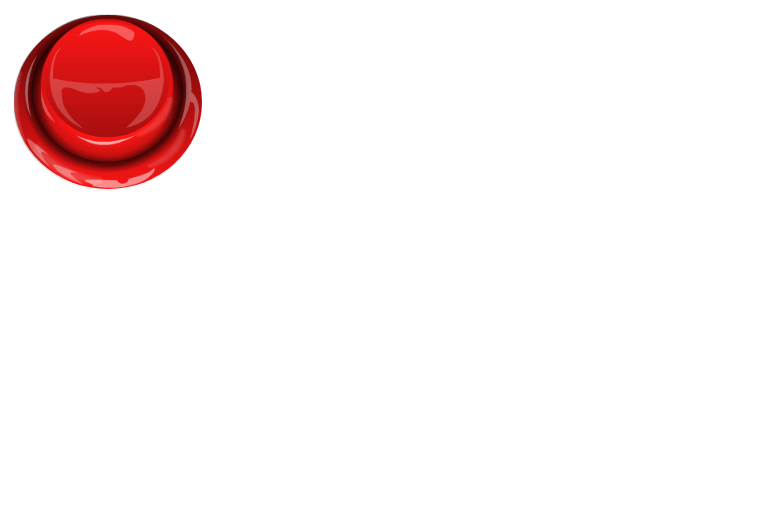
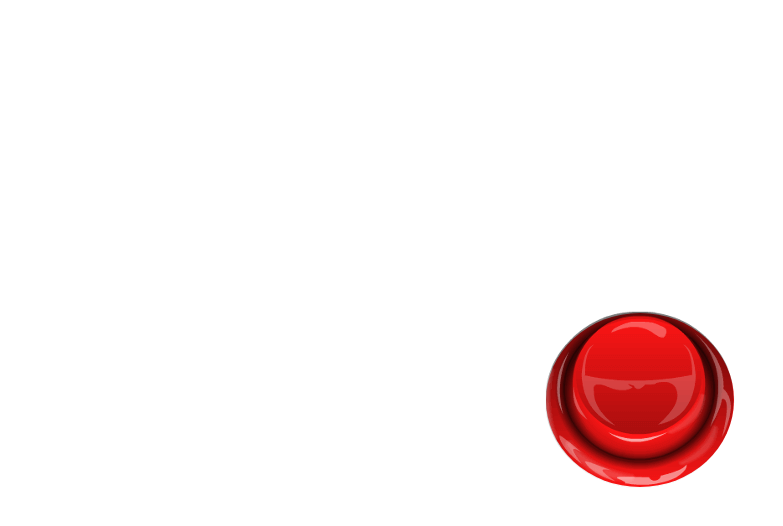
Before and after one commit to claraharguindey/arcade-button, a plain HTML site: page index.html in a window 1280 px wide. Shown: the whole page, without its empty margins (0-783 px from the left). Drawn offline with Linux system fonts and the light colour scheme.

Commit message:
center button

```diff
--- a/styles.css
+++ b/styles.css
@@ -1,13 +1,42 @@
+body {
+  width: 100vw;
+  height: 100vh;
+  display: flex;
+  justify-content: center;
+  align-items: center;
+  margin: 0;
+  overflow: hidden;
+}
+
+#instant-page-button {
+  position: relative;
+  display: flex;
+  justify-content: center;
+  align-items: center;
+}
 
 .circle {
   border-radius: 50%;
+}
+
+.large-button-background {
+  width: 188px;
+  height: 174px;
+  position: absolute;
+  top: 50%;
+  left: 50%;
+  transform: translate(-50%, -50%);
+  background-color: #ff1616;
 }
 
 .large-button {
   width: 200px;
   height: 190px;
   position: absolute;
-    background: url('transparent_button_sprite.png') no-repeat;
+  top: 50%;
+  left: 50%;
+  transform: translate(-50%, -50%);
+  background: url("transparent_button_sprite.png") no-repeat;
   background-position: -5px -5px;
   border: 0;
   display: block;
@@ -15,19 +44,16 @@
 }
 
 .large-button:focus {
-    background: url('transparent_button_sprite.png') no-repeat;
   background-position: -5px -5px;
 }
 
 .large-button:active {
-    background: url('transparent_button_sprite.png') no-repeat ;
   background-position: -215px -5px;
 }
 
-.large-button-background {
-    width: 188px;
-    height: 174px;
-    margin-top: 7px;
-    margin-left: 6px;
+.large-button-shadow {
   position: absolute;
+  top: 50%;
+  left: 50%;
+  transform: translate(-50%, -50%);
 }
```
Lines whose indentation alone changed are shown as unchanged.
